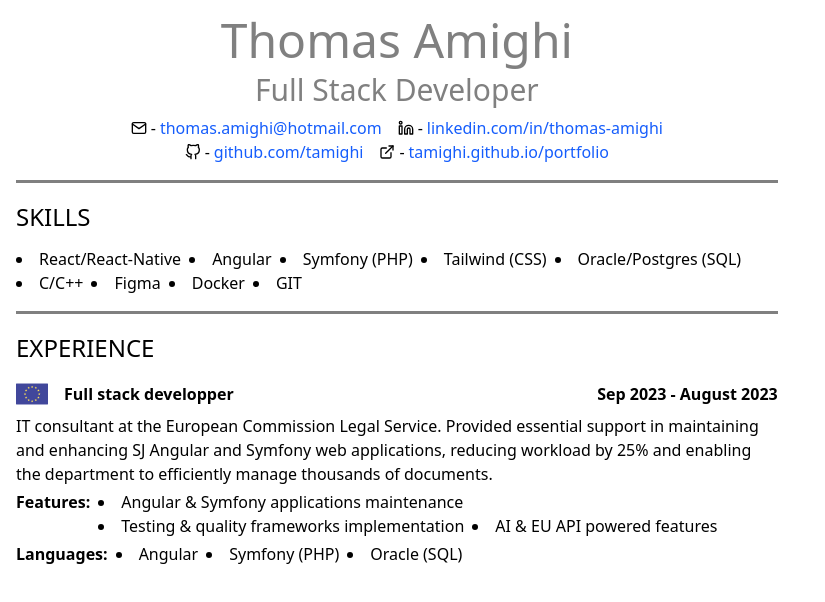
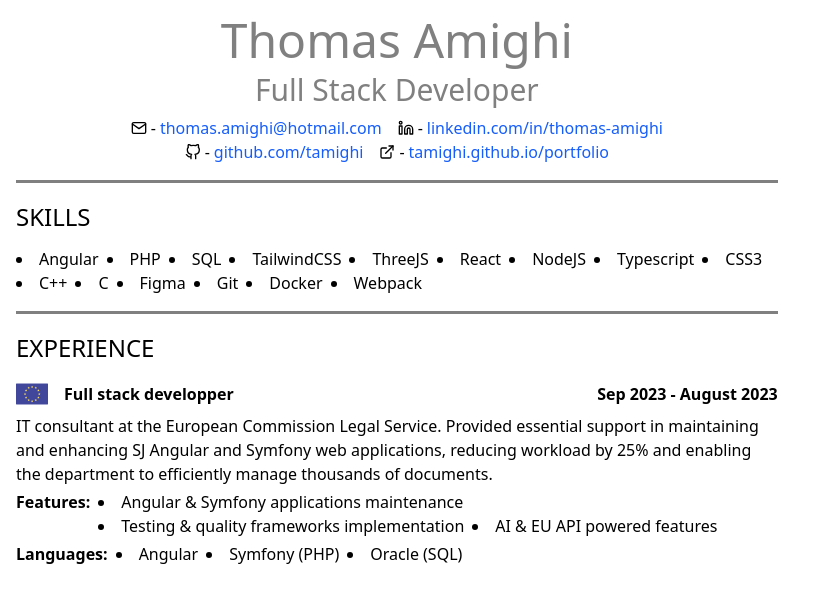
Before and after one commit to tamighi/cv-react, a React (Vite) app: page / in a window 1280 px wide. Shown: the top 602 px of the page, without its empty margins (0-825 px from the left). Built offline with nearby package versions, Linux system fonts and the light colour scheme.

Commit message:
feat: skillStrs

```diff
--- a/src/assets/shared/constants/technologies.ts
+++ b/src/assets/shared/constants/technologies.ts
@@ -93,3 +93,8 @@ export const skills = [
     ],
   },
 ] as const;
+
+export const skillStrs = skills.reduce(
+  (prev, curr) => [...prev, ...curr.technologies.map((tech) => tech.name)],
+  [] as string[],
+);
--- a/src/main/Skills.tsx
+++ b/src/main/Skills.tsx
@@ -1,16 +1,7 @@
+import { skillStrs } from "../assets/shared";
 import BulletPoints from "../components/BulletPoints";
 
-const SKILLS = [
-  "React/React-Native",
-  "Angular",
-  "Symfony (PHP)",
-  "Tailwind (CSS)",
-  "Oracle/Postgres (SQL)",
-  "C/C++",
-  "Figma",
-  "Docker",
-  "GIT",
-];
+const SKILLS = skillStrs;
 
 const Skills = () => {
   return (
```
